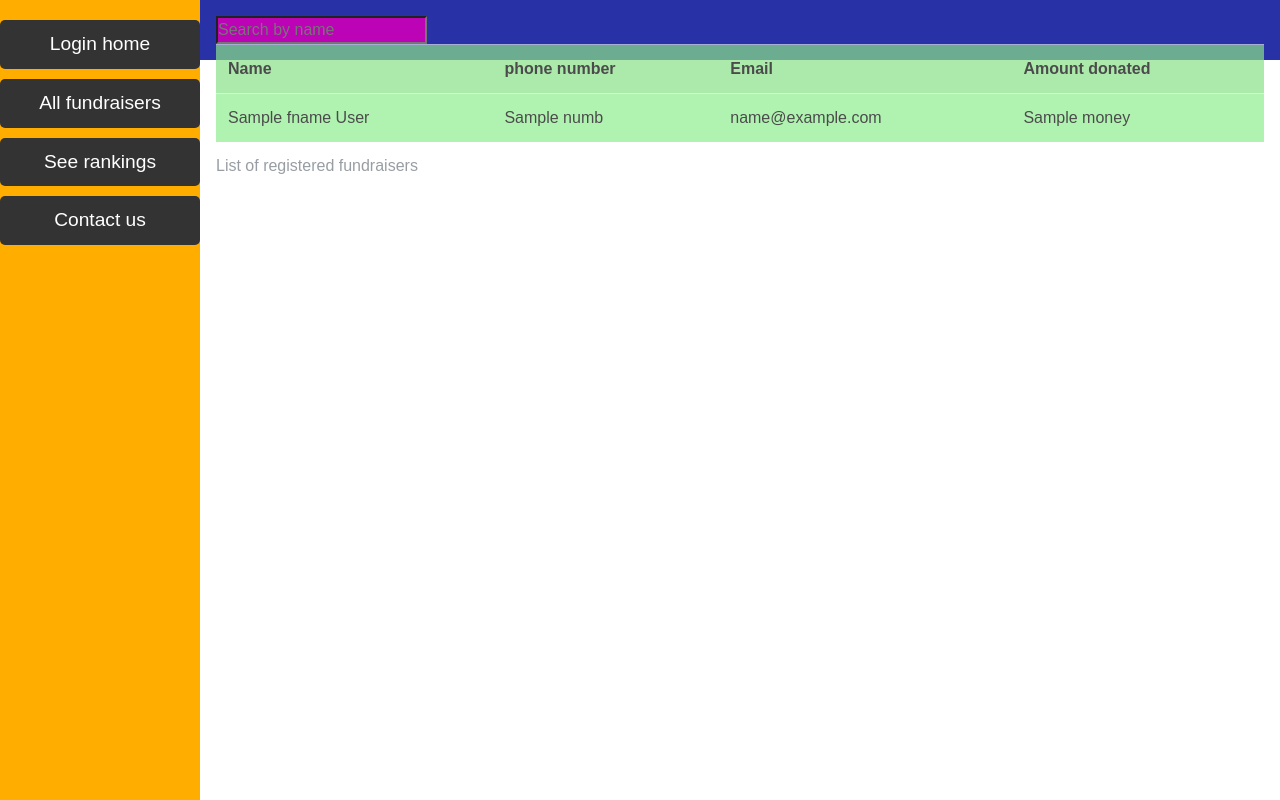
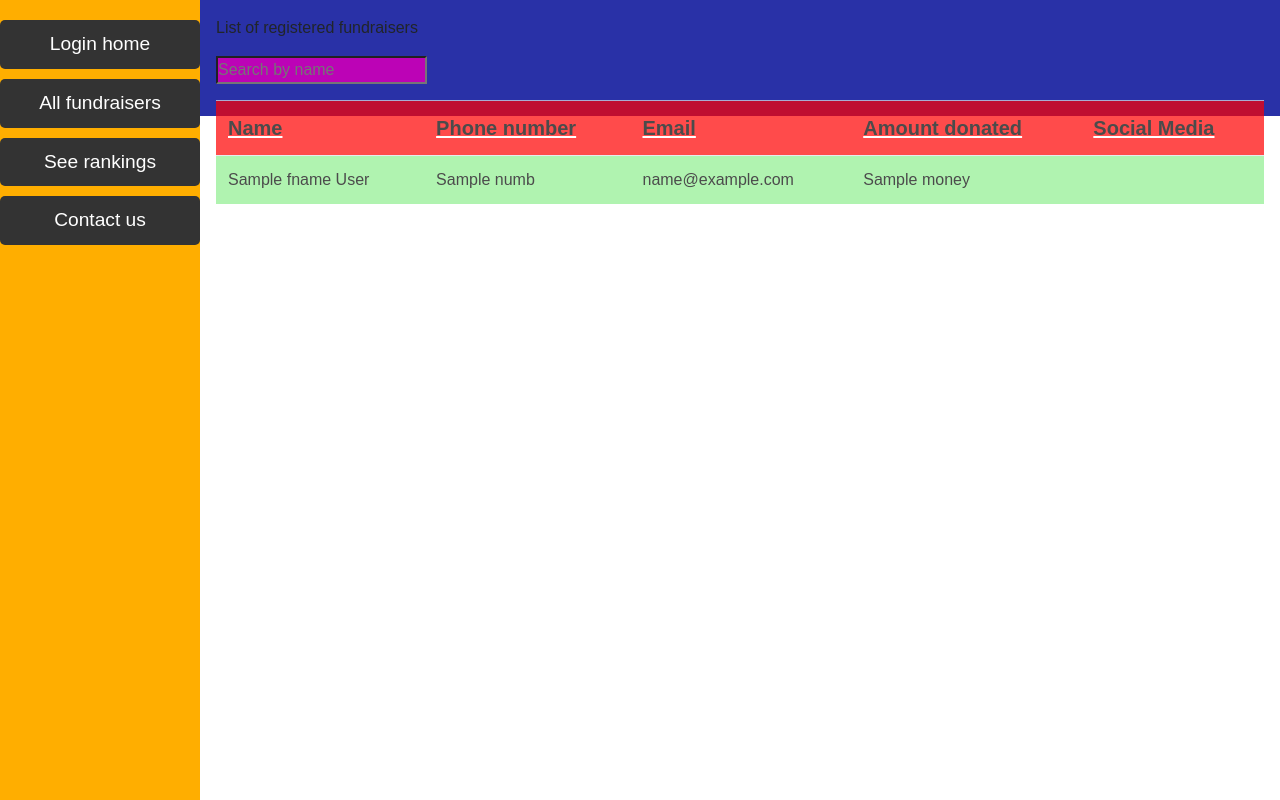
Before and after one commit to RitvikIP27/ContactDetailer, a Flask app: template templates/database.html in a window 1280 px wide. Run offline with Flask 3, Linux system fonts and the light colour scheme; the template is opened without the code that fills it: most values are stand-ins (such as "Sample title", 1, 10 or a date in 2020); some libraries are stand-ins or nearby versions.

Commit message:
Update database.html

```diff
--- a/templates/database.html
+++ b/templates/database.html
@@ -7,19 +7,14 @@
         <link rel="stylesheet" href = "/static/styles.css">
         <title> See users </title>
         <script>
-            document.getElementById('searchInput').addEventListener('input', function() {
-                searchTable();
-            });
-
-            function searchTable() {
+            function myFunction() {
                 var input, filter, table, tr, td, i, txtValue;
                 input = document.getElementById('searchInput');
                 filter = input.value.toUpperCase();
                 table = document.getElementById('table1');
                 tr = table.getElementsByTagName('tr');
-
-                for (i = 1; i < tr.length; i++) { // Start loop from 1 to skip the header row
-                    td = tr[i].getElementsByTagName('td')[0]; // Assuming the name is in the first column
+                for (i = 0; i < tr.length; i++) {
+                    td = tr[i].getElementsByTagName('td')[0];
                     if (td) {
                         txtValue = td.textContent || td.innerText;
                         if (txtValue.toUpperCase().indexOf(filter) > -1) {
@@ -29,8 +24,16 @@
                         }
                     }
                 }
+            };
+        </script>
+        <style>
+            th{
+                background: red;
+                font-size:x-large;
+                text-decoration: white underline;
+                font-size: 20px;
             }
-        </script>
+        </style>
     </head>
 
     <body>
@@ -50,14 +53,15 @@
         </div>
 
         <div class="content">
-            <input type="text" id="searchInput" placeholder="Search by name">
+            <p><caption> List of registered fundraisers </caption></p>
+            <input type="text" id="searchInput" placeholder="Search by name" oninput="myFunction()"><p></p>
             <table id="table1" class="table table-striped caption-top">
-                <caption> List of registered fundraisers </caption>
                 <tr>
                     <th>Name</th>
-                    <th>phone number</th>
+                    <th>Phone number</th>
                     <th>Email</th>
                     <th>Amount donated</th>
+                    <th>Social Media</th>
                 </tr>
 
                 {% for row in data %}
@@ -66,6 +70,7 @@
                     <td> {{ row["numb"] }} </td>
                     <td> {{ row["email"] }} </td>
                     <td> {{ row["money"] }} </td>
+                    <td><a>  </a></td>
                 </tr>
                 {% endfor %}
             </table>
```
